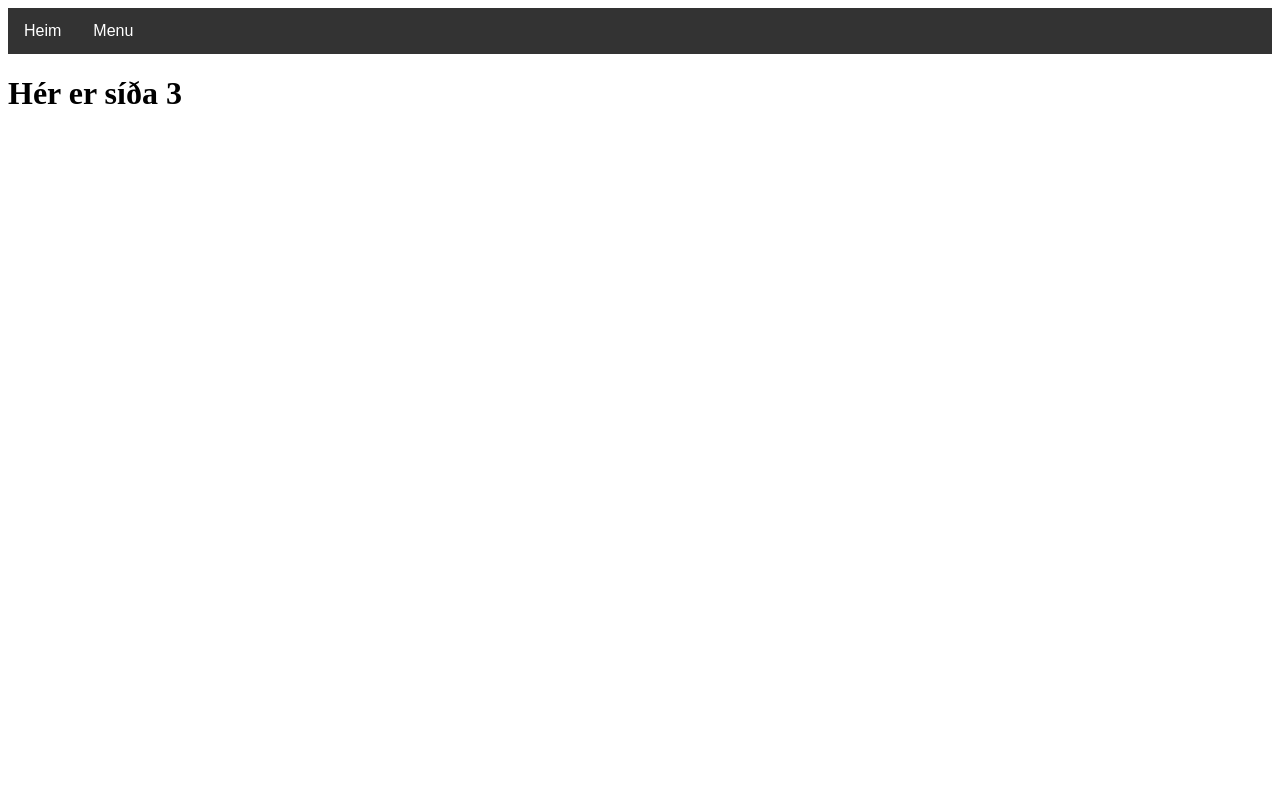
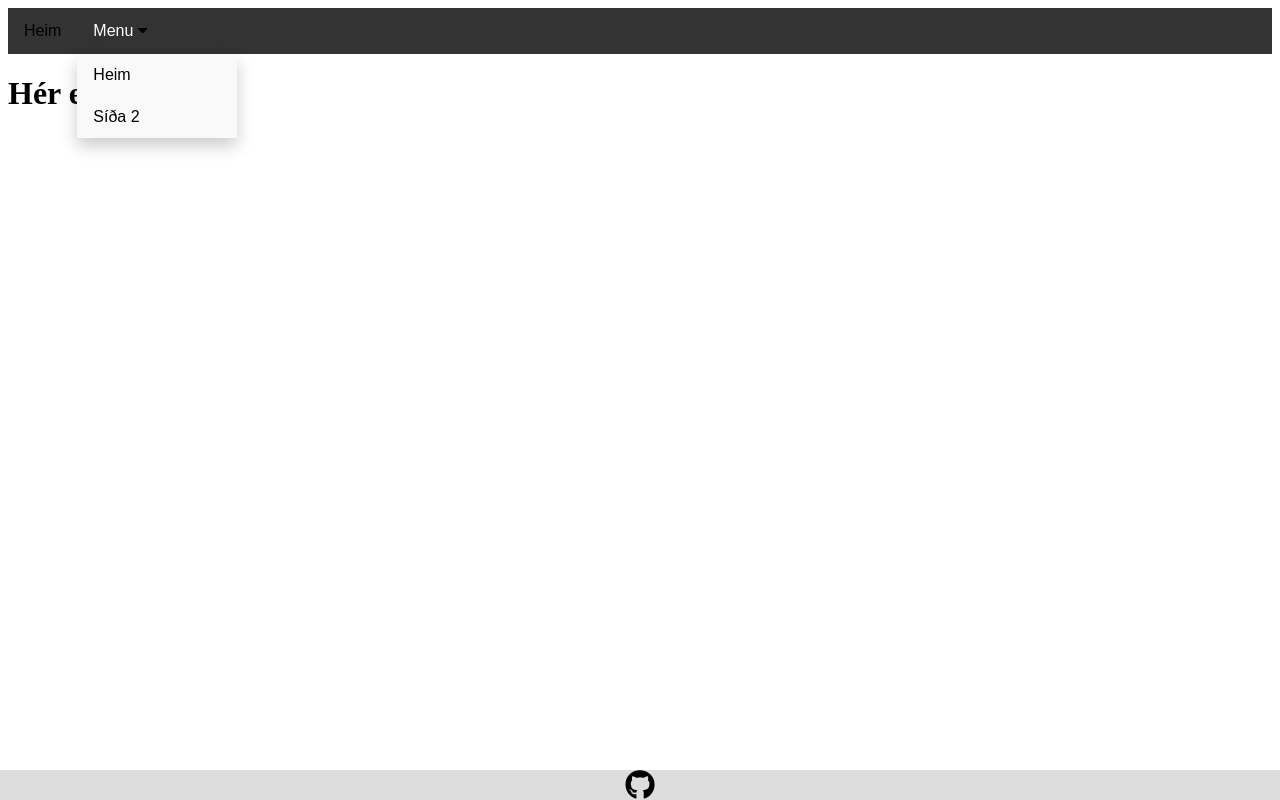
Before and after one commit to Heimavinna/kodi, a Flask app: page /sida3 in a window 1280 px wide. Run offline with Flask 2, Linux system fonts and the light colour scheme; some libraries are stand-ins or nearby versions.

Commit message:
dropdown

```diff
--- a/static/styles3.css
+++ b/static/styles3.css
@@ -40,7 +40,8 @@
 
   /* Dropdown content (hidden by default) */
   .dropdown-content {
-    display: none;
+    float: right;
+    display: block;
     position: absolute;
     background-color: #f9f9f9;
     min-width: 160px;
@@ -67,3 +68,7 @@
   .dropdown:hover .dropdown-content {
     display: block;
   }
+
+  a:link, i {
+    color: black;
+  }
--- a/templates/index3.html
+++ b/templates/index3.html
@@ -22,7 +22,25 @@
 
     <h1>Hér er síða 3</h1>
 </body>
-<footer>
+<style>
+  .footer {
+    position: fixed;
+    left: 0;
+    bottom: 0;
+    width: 100%;
+    background-color: #dddddd;
+    color: white;
+    text-align: center;
+  }
+  </style>
 
-</footer>
+  <div class="footer">
+
+      <link rel="stylesheet" href="https://use.fontawesome.com/releases/v5.6.1/css/all.css">
+
+<div class='footer'>
+  <a href="https://github.com/Heimavinna/heimavinna" target="_blank">
+<i class="fab fa-github" style='font-size:30px'></i></a>
+</div>
+  </div>
 </html>
```
